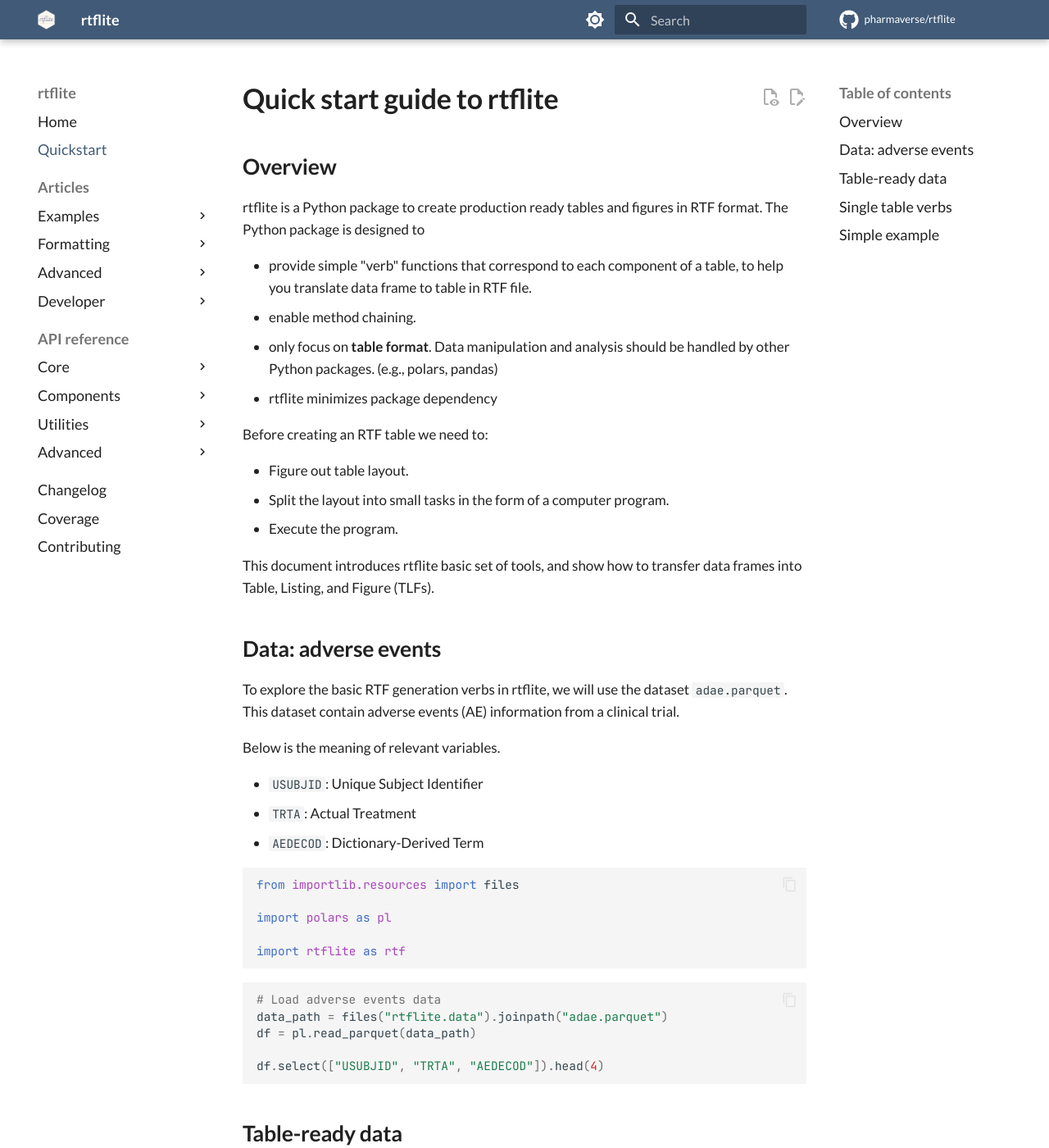
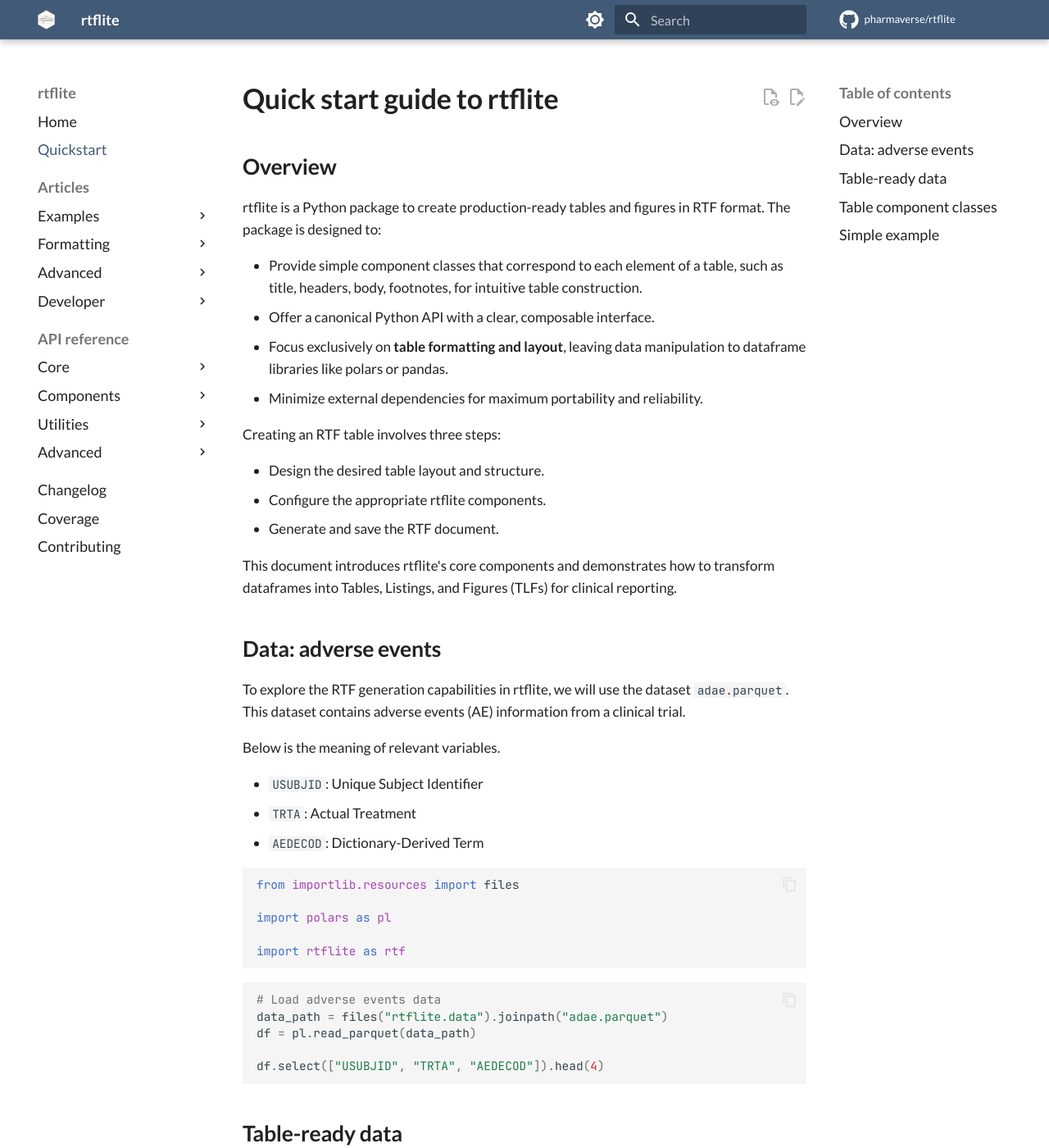
Before and after one commit to pharmaverse/rtflite, an MkDocs documentation site: the page built from docs/articles/quickstart.md, in a window 1280 px wide and 1400 px high. Shown: the whole window at 82% size. Built offline with MkDocs 1.6.1 and Material for MkDocs 9.7.7, drawn with Linux system fonts in a browser that asks for light colours; comment, search, counter and statistics services are not loaded; some of the changed text lies outside the part shown.

Commit message:
Refactor quickstart docs to use Python terminology

````diff
--- a/docs/articles/quickstart.md
+++ b/docs/articles/quickstart.md
@@ -8,29 +8,31 @@ converter = LibreOfficeConverter()
 
 ## Overview
 
-rtflite is a Python package to create production ready tables and figures in RTF format.
-The Python package is designed to
+rtflite is a Python package to create production-ready tables and figures in RTF format.
+The package is designed to:
 
-- provide simple "verb" functions that correspond to each component of a table,
-  to help you translate data frame to table in RTF file.
-- enable method chaining.
-- only focus on **table format**.
-  Data manipulation and analysis should be handled by other Python packages. (e.g., polars, pandas)
-- rtflite minimizes package dependency
+- Provide simple component classes that correspond to each element of a table,
+  such as title, headers, body, footnotes, for intuitive table construction.
+- Offer a canonical Python API with a clear, composable interface.
+- Focus exclusively on **table formatting and layout**,
+  leaving data manipulation to dataframe libraries like polars or pandas.
+- Minimize external dependencies for maximum portability and reliability.
 
-Before creating an RTF table we need to:
+Creating an RTF table involves three steps:
 
-- Figure out table layout.
-- Split the layout into small tasks in the form of a computer program.
-- Execute the program.
+- Design the desired table layout and structure.
+- Configure the appropriate rtflite components.
+- Generate and save the RTF document.
 
-This document introduces rtflite basic set of tools, and show how to transfer
-data frames into Table, Listing, and Figure (TLFs).
+This document introduces rtflite's core components and demonstrates how to
+transform dataframes into Tables, Listings, and Figures (TLFs) for
+clinical reporting.
 
 ## Data: adverse events
 
-To explore the basic RTF generation verbs in rtflite, we will use the dataset `adae.parquet`.
-This dataset contain adverse events (AE) information from a clinical trial.
+To explore the RTF generation capabilities in rtflite, we will use the
+dataset `adae.parquet`. This dataset contains adverse events (AE) information
+from a clinical trial.
 
 Below is the meaning of relevant variables.
 
@@ -56,13 +58,13 @@ df.select(["USUBJID", "TRTA", "AEDECOD"]).head(4)
 
 ## Table-ready data
 
-The polars package is used for data manipulation to create a data frame
+The polars package is used for data manipulation to create a dataframe
 that contains all the information we want to add in an RTF table.
 
 !!! note
     Other dataframe packages can also be used for the same purpose.
 
-In this AE example, we provide number of subjects with each type of AE by treatment group.
+In this AE example, we provide the number of subjects with each type of AE by treatment group.
 
 ```python exec="on" source="above" session="default" result="text"
 tbl = (
@@ -76,30 +78,30 @@ tbl = (
 print(tbl.head(4))
 ```
 
-## Single table verbs
+## Table component classes
 
-rtflite aims to provide one function for each type of table layout. Commonly used verbs includes:
+rtflite provides dedicated classes for each table component. Commonly used classes include:
 
-- `RTFPage`: RTF page information (orientation, margins, pagination)
-- `RTFPageHeader`: Page headers with page numbering (compatible with r2rtf)
-- `RTFPageFooter`: Page footers for attribution and notices
-- `RTFTitle`: RTF title information
-- `RTFColumnHeader`: RTF column header information
-- `RTFBody`: RTF table body information
-- `RTFFootnote`: RTF footnote information
-- `RTFSource`: RTF data source information
+- `RTFPage`: RTF page information (orientation, margins, pagination).
+- `RTFPageHeader`: Page headers with page numbering (compatible with r2rtf).
+- `RTFPageFooter`: Page footers for attribution and notices.
+- `RTFTitle`: RTF title information.
+- `RTFColumnHeader`: RTF column header information.
+- `RTFBody`: RTF table body information.
+- `RTFFootnote`: RTF footnote information.
+- `RTFSource`: RTF data source information.
 
-All these verbs are designed to enables usage of method chaining.
-A full list of all functions can be found in the
+These component classes work together to build complete RTF documents.
+A full list of all classes and their parameters can be found in the
 [API reference](https://merck.github.io/rtflite/reference/).
 
 ## Simple example
 
-A minimal example below illustrates how to combine verbs to create an RTF table.
+A minimal example below illustrates how to combine components to create an RTF table.
 
 - `RTFBody()` defines table body layout.
 - `RTFDocument()` transfers table layout information into RTF syntax.
-- `write_rtf()` saves RTF encoding into a file with file extension `.rtf`.
+- `write_rtf()` saves encoded RTF into a `.rtf` file.
 
 ```python exec="on" source="above" session="default" workdir="docs/articles/rtf/"
 # Create simple RTF document
@@ -135,7 +137,7 @@ Therefore it is equivalent to use `col_rel_width = [6,4,4,4]` or `col_rel_width
 doc = rtf.RTFDocument(
     df=tbl.head(6),
     rtf_body=rtf.RTFBody(
-        col_rel_width=[3, 2, 2, 2]  # define relative width
+        col_rel_width=[3, 2, 2, 2]  # Define relative width
     ),
 )
 
````
